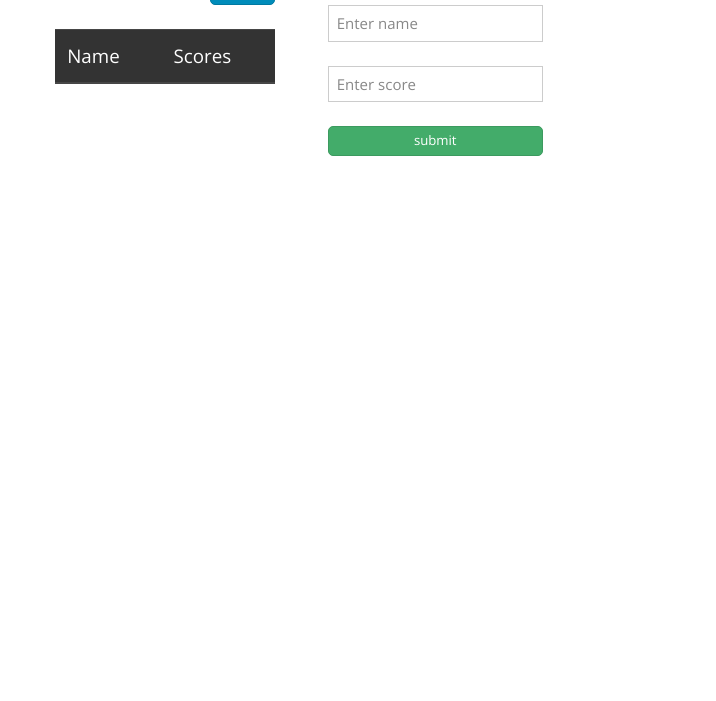
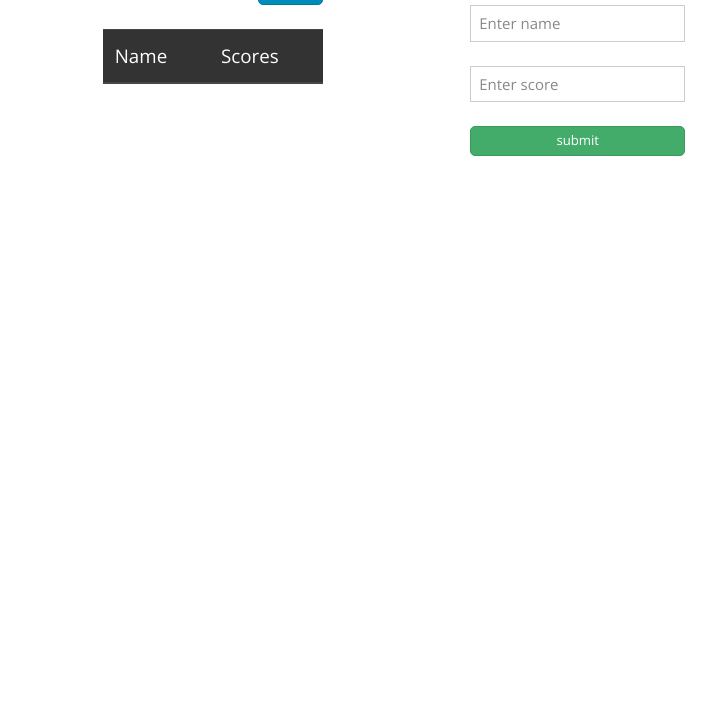
Before and after one commit to CollinsTatang/LeaderBoard, a website built with webpack: page src/index.html in a window 1280 px wide. Shown: the part 99-800 px from the top of the page, without its empty margins (56-772 px from the left). Built offline with nearby package versions, Linux system fonts and the light colour scheme; no server answers.

Commit message:
Add style

```diff
--- a/src/index.html
+++ b/src/index.html
@@ -11,7 +11,7 @@
   <div class="container mt-3">
     <div class=" h1 font-weight-bold">Leaderboard</div>
     <div class="row">
-    <div class="inner-container d-flex col-md-6">
+    <div class="inner-container d-flex col-md-8">
       <div class="scores-container">
         <div class="d-flex">
           <div class="h4 font-weight-bold">Recent scores</div>
```
